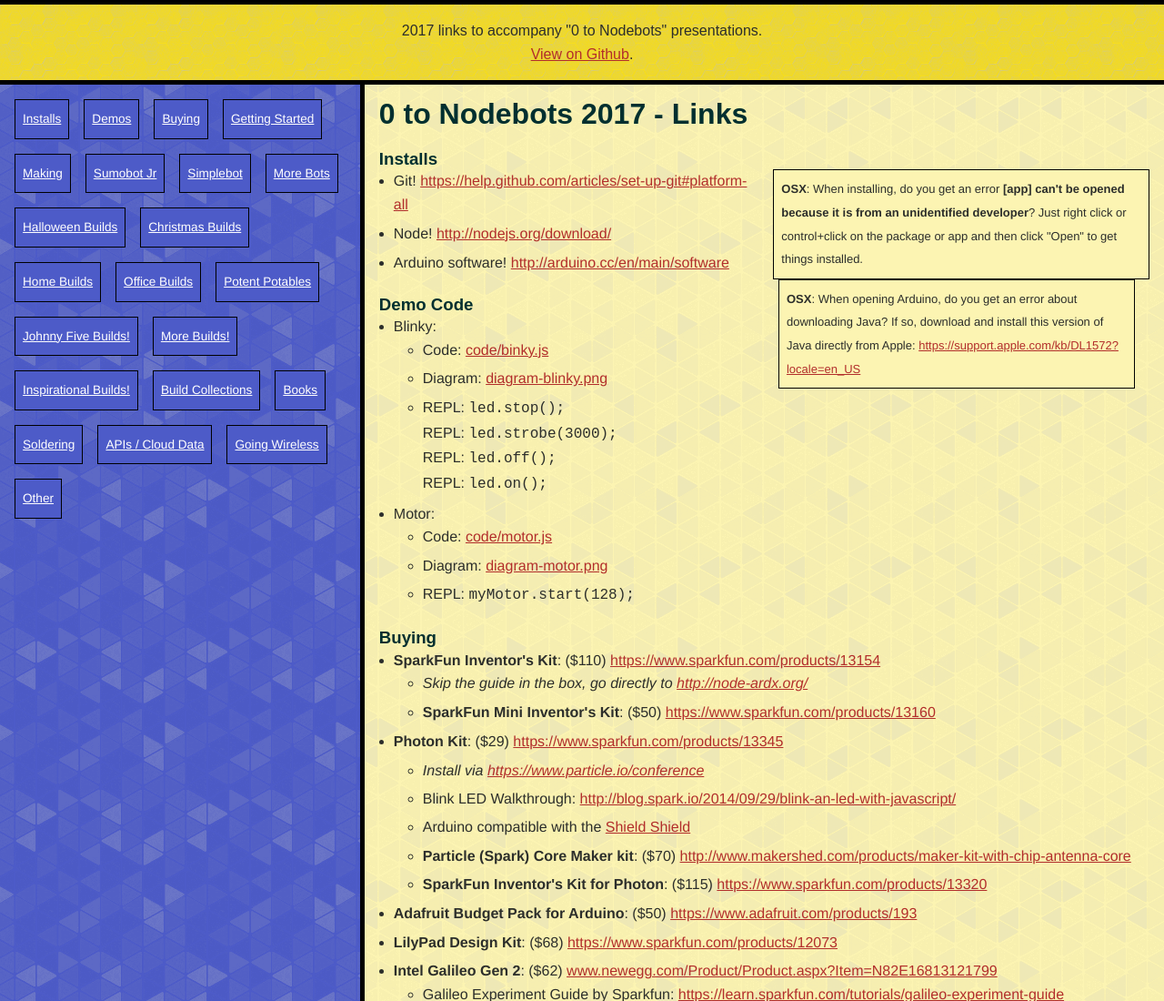
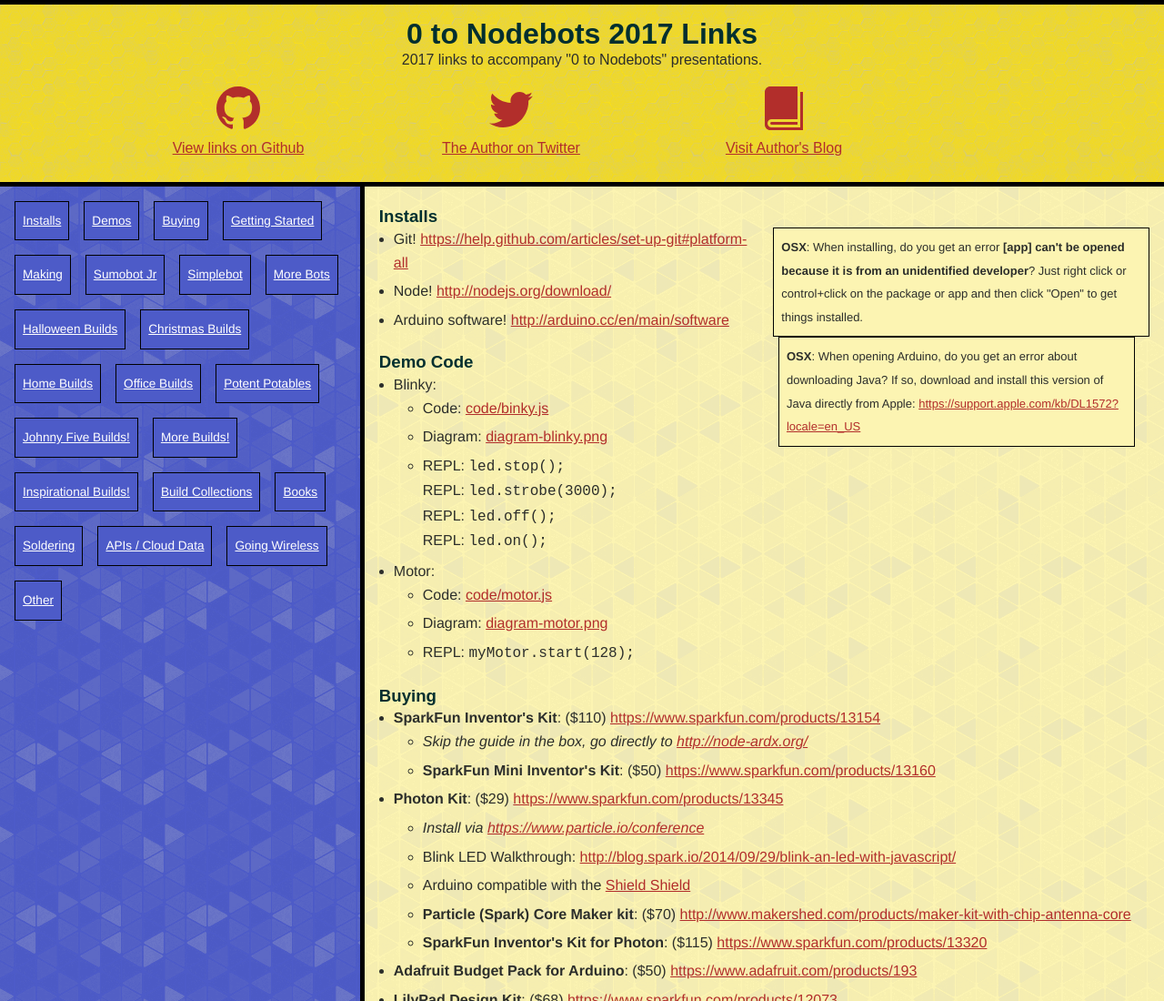
Before and after one commit to KatieK2/0-to-nodebots-links-2017, a plain HTML site: page index.html in a window 1280 px wide. Shown: the top 1100 px of the page at 91% size. Drawn offline with Linux system fonts and the light colour scheme; a web font is replaced by a local one.

Commit message:
Added SVG and major links in header

```diff
--- a/index.html
+++ b/index.html
@@ -12,9 +12,52 @@
 </head>
 <body>
 
+  <svg width="0" height="0" class="hide" version="1.1" xmlns="http://www.w3.org/2000/svg" xmlns:xlink="http://www.w3.org/1999/xlink">
+    <symbol id="icon-tweet" viewBox="0 0 16 16">
+      <title>The Author on Twitter</title>
+      <path d="M16 3.538c-0.588 0.263-1.222 0.438-1.884 0.516 0.678-0.406 1.197-1.050 1.444-1.816-0.634 0.375-1.338 0.65-2.084 0.797-0.6-0.638-1.453-1.034-2.397-1.034-1.813 0-3.281 1.469-3.281 3.281 0 0.256 0.028 0.506 0.084 0.747-2.728-0.138-5.147-1.444-6.766-3.431-0.281 0.484-0.444 1.050-0.444 1.65 0 1.138 0.578 2.144 1.459 2.731-0.538-0.016-1.044-0.166-1.488-0.409 0 0.013 0 0.028 0 0.041 0 1.591 1.131 2.919 2.634 3.219-0.275 0.075-0.566 0.116-0.866 0.116-0.212 0-0.416-0.022-0.619-0.059 0.419 1.303 1.631 2.253 3.066 2.281-1.125 0.881-2.538 1.406-4.078 1.406-0.266 0-0.525-0.016-0.784-0.047 1.456 0.934 3.181 1.475 5.034 1.475 6.037 0 9.341-5.003 9.341-9.341 0-0.144-0.003-0.284-0.009-0.425 0.641-0.459 1.197-1.038 1.637-1.697z"></path>
+    </symbol>
+    <symbol id="icon-blog" viewBox="0 0 32 32">
+      <title>Visit Blog</title>
+      <path d="M28 4v26h-21c-1.657 0-3-1.343-3-3s1.343-3 3-3h19v-24h-20c-2.2 0-4 1.8-4 4v24c0 2.2 1.8 4 4 4h24v-28h-2z"></path>
+      <path d="M7.002 26v0c-0.001 0-0.001 0-0.002 0-0.552 0-1 0.448-1 1s0.448 1 1 1c0.001 0 0.001-0 0.002-0v0h18.997v-2h-18.997z"></path>
+
+    </symbol>
+    <symbol id="icon-github" viewBox="0 0 16 16">
+      <title>View on Github</title>
+      <path fill-rule="nonzero" d="M8 0C3.58 0 0 3.582 0 8c0 3.535 2.292 6.533 5.47 7.59.4.075.547-.172.547-.385 0-.19-.007-.693-.01-1.36-2.226.483-2.695-1.073-2.695-1.073-.364-.924-.89-1.17-.89-1.17-.725-.496.056-.486.056-.486.803.056 1.225.824 1.225.824.714 1.223 1.873.87 2.33.665.072-.517.278-.87.507-1.07-1.777-.2-3.644-.888-3.644-3.953 0-.873.31-1.587.823-2.147-.09-.202-.36-1.015.07-2.117 0 0 .67-.215 2.2.82.64-.178 1.32-.266 2-.27.68.004 1.36.092 2 .27 1.52-1.035 2.19-.82 2.19-.82.43 1.102.16 1.915.08 2.117.51.56.82 1.274.82 2.147 0 3.073-1.87 3.75-3.65 3.947.28.24.54.73.54 1.48 0 1.07-.01 1.93-.01 2.19 0 .21.14.46.55.38C13.71 14.53 16 11.53 16 8c0-4.418-3.582-8-8-8"></path>
+    </symbol>
+  </svg>
+
   <header>
+    <h1>0 to Nodebots 2017 Links</h1>
     <p>2017 links to accompany "0 to Nodebots" presentations.</p>
-    <p><a href="https://github.com/KatieK2/0-to-nodebots-links">View on Github</a>.</p>
+    <ul>
+      <li>
+        <a href="https://github.com/KatieK2/0-to-nodebots-links">
+          <svg>
+            <use xlink:href="#icon-github" />
+          </svg>
+          <label>View links on Github</label>
+        </a>
+      </li>
+      <li>
+        <a href="https://twitter.com/KatieK2/">
+          <svg>
+            <use xlink:href="#icon-tweet" />
+          </svg>
+          <label>The Author on Twitter</label>
+        </a>
+      </li>
+      <li>
+        <a href="http://www.pewpewlaser.com/">
+          <svg>
+            <use xlink:href="#icon-blog" />
+          </svg>
+          <label>Visit Author's Blog</label>
+        </a>
+      </li>
+    </ul>
   </header>
 
   <main>
@@ -47,8 +90,6 @@
     </nav>
 
     <div class="flex-wrapper">
-
-    <h1>0 to Nodebots 2017 - Links</h1>
 
     <!-- <p>Watch the video: <a href="http://www.youtube.com/watch?v=lKogyZZJt_0">0 to Nodebots in 45 Minutes</a> from Nodevember (November, 2014 in Nashville, TN)</p> -->
 
--- a/style.css
+++ b/style.css
@@ -51,6 +51,40 @@ header, footer {
   padding: 1rem;
   border-top: solid black thick;
   border-bottom: solid black thick;
+}
+
+header p, h1 {
+  margin-top: 0;
+  margin-bottom: 0;
+}
+
+header ul {
+  display:  flex;
+  list-style: none;
+  margin-top: 1rem;
+  margin-right: 5rem;
+  margin-left: 5rem;
+}
+
+header ul li a {
+}
+
+header ul li svg {
+  max-width: 100%;
+  max-height: 3rem;
+  fill: #B22E2B;
+}
+
+header ul li label {
+  text-align: center;
+  display: block;
+  color: #B22E2B;
+  cursor: pointer;
+}
+
+header ul li:hover label, header ul li:hover a, header ul li:hover svg {
+  color: black;
+  fill: black;
 }
 
 main {
@@ -114,9 +148,17 @@ nav li {
   margin: 0.5rem;
   padding: 0.5rem;
 }
+
 nav a {
   color: white;
 }
+
+svg.hide {
+  height: 3rem;
+  width: 3rem;
+  display: none;
+}
+
 .note {
   float: right;
   width: 45%;
```
